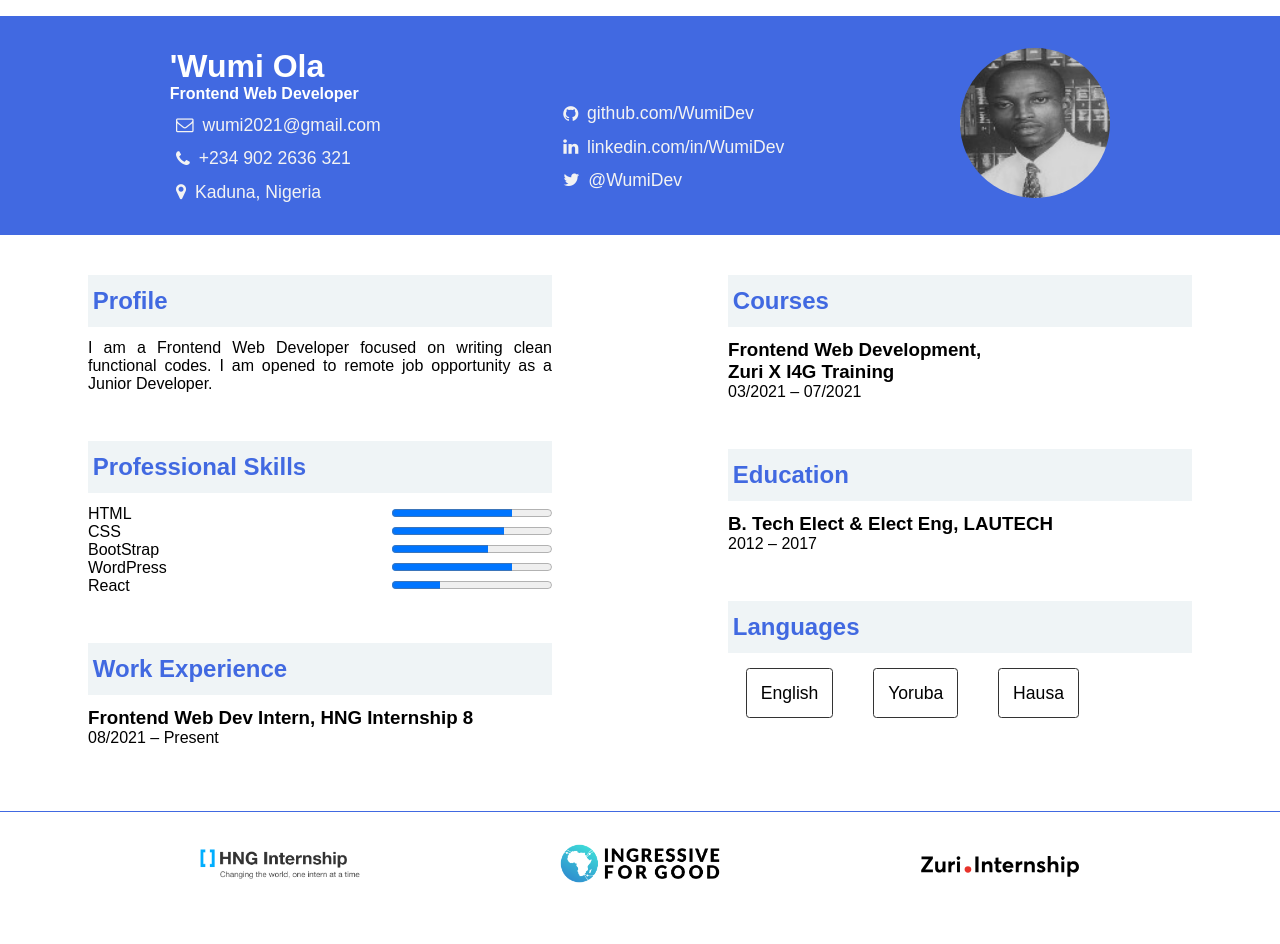
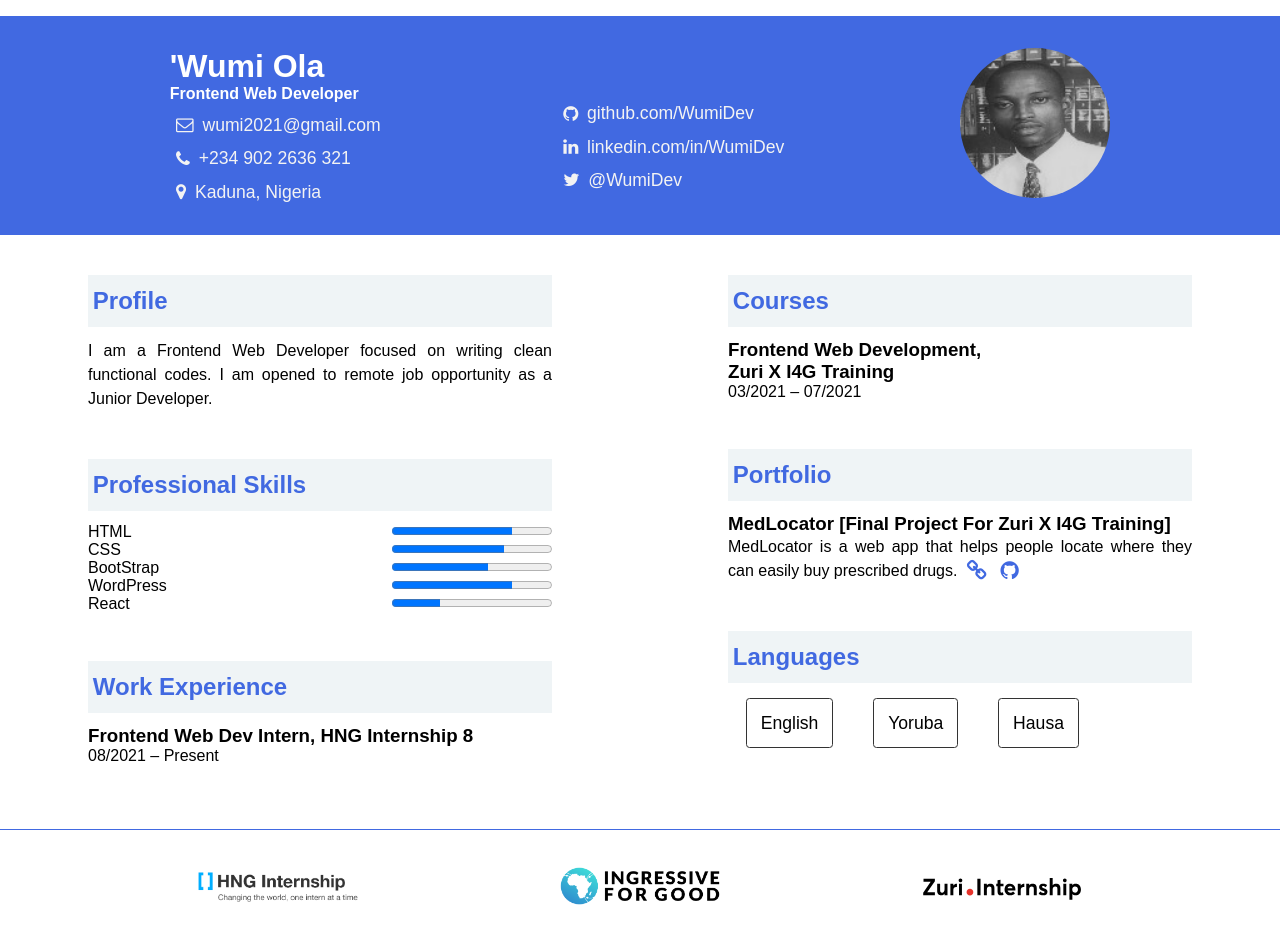
Before and after one commit to WumiDev/HNGi8_Task2_Resume, a plain HTML site: page index.html in a window 1280 px wide. Drawn offline with Linux system fonts and the light colour scheme.

Commit message:
updated HTML and CSS files

```diff
--- a/index.html
+++ b/index.html
@@ -75,10 +75,13 @@
                 <h3 class="skills-item">Frontend Web Development,<br>Zuri X I4G Training</h3>
                 <p>03/2021 – 07/2021<p>
             </article>
-            <article class="education">
-                <h2>Education</h2>
-                <h3 class="skills-item">B. Tech Elect & Elect Eng, LAUTECH</h3>
-                <p>2012 – 2017</p>
+            <article class="portfolio">
+                <h2>Portfolio</h2>
+                <h3 class="skills-item">MedLocator [Final Project For Zuri X I4G Training]</h3>
+                <p>MedLocator is a web app that helps people locate where they can easily buy prescribed drugs.
+                    <span><a href="https://zurimed.netlify.app" target="_blank"><i class="fa fa-link fa-lg"></i></a></span>
+                    <span><a href="https://github.com/zuri-training/medlocator-fe-pjt-28/tree/Develop" target="_blank"><i class="fa fa-github fa-lg"></i></a></span>
+                </p>
             </article>
             <article class="languages">
                 <h2>Languages</h2><br>
--- a/style.css
+++ b/style.css
@@ -66,12 +66,13 @@ article h3 {
     text-align: center;
 }
 
-.profile, .skills, .experience, .courses, .education, .sponsors, .languages {
+.profile, .skills, .experience, .courses, .portfolio, .sponsors, .languages {
     margin: 1.5em;
 }
 
-.profile p {
+.profile p, .portfolio p {
     text-align: justify;
+    line-height: 1.5em;
 }
 
 span.dark-dot {
@@ -101,6 +102,13 @@ ul li {
     margin-top: .7em;
     list-style: none;
     font-size: 1.1rem;
+}
+
+a {
+    text-decoration: none;
+    color: royalblue;
+    font-size: 1em;
+    padding: 0.3em;
 }
 
 ul li a {
```
